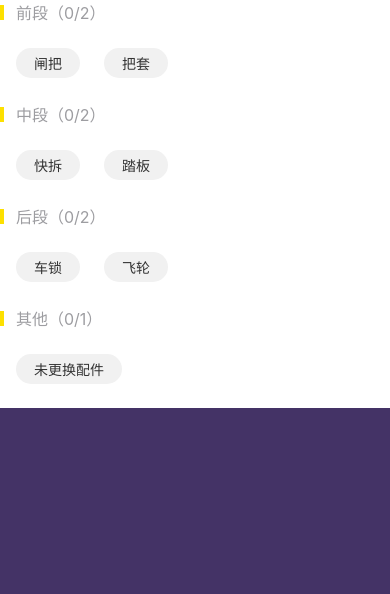
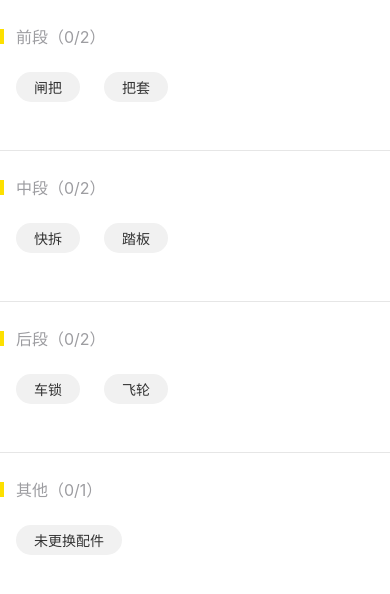
Before and after one commit to godeadasdf/withdraw_demo, a React Native app: screen / in a window 390 px wide. Shown: the top 594 px of the page. Built offline with nearby package versions, Linux system fonts and the light colour scheme.

Commit message:
完成sort

```diff
--- a/App.js
+++ b/App.js
@@ -9,6 +9,7 @@ import {
   Platform,
   StyleSheet,
   Text,
+  ScrollView,
   View
 } from 'react-native';
 import WithdrawCard from './app/components/withdrawcard';
@@ -80,29 +81,34 @@ export default class App extends Component<{}> {
 
   renderPartSelect = () => {
     this.handlePartData();
-    const parts = this.handledPartData.map((item) => {
+    const parts = this.handledPartData.map((item, index) => {
       return (
-        <PartSelection
-          name={item}
-          onItemPress={this.onItemPress}
-        />
+        <View style={{flexDirection: 'column'}}>
+          <PartSelection
+            name={item}
+            onItemPress={this.onItemPress}
+          />
+          {index == this.handledPartData.length - 1 ?
+            null :
+            <View style={styles.divideLine}/>}
+
+        </View>
       );
     });
     return (
-      <View>{parts}</View>
+      <ScrollView style={{
+        flex: 1,
+        borderRadius: 9,
+        paddingTop: 24
+      }}>
+        {parts}
+      </ScrollView>
     );
   };
 
   render() {
     return (
       <View style={styles.container}>
-        {/*<PartSelection
-          partname={[ {id: 401, partname: '前把'}, {id: 402, partname: '链条'}
-            , {id: 403, partname: '前把'}, {id: 403, partname: '前把'}, {id: 404, partname: '前把'},
-            {id: 405, partname: '前把'}, {id: 406, partname: '前把'}, {id: 407, partname: '前把'}, ]}
-          onPress={() => {
-            this.onItemPress();
-          }}*/}
         {this.renderPartSelect()}
       </View>
     );
@@ -120,7 +126,9 @@ export default class App extends Component<{}> {
   };
 
   generatePartSet = () => {
-    this.selectIds.sort((a,b)=>{return a-b});
+    this.selectIds.sort((a, b) => {
+      return a - b;
+    });
     this.selectNames = [];
     for (let i = 0, j = 0; i < this.data.length; i++) {
       if (this.selectIds[ j ] == this.data[ i ].id) {
@@ -139,6 +147,12 @@ const styles = StyleSheet.create({
     justifyContent: 'flex-start',
     flexDirection: 'column',
     alignItems: 'stretch',
-    backgroundColor: '#436',
+    backgroundColor: '#fff'
   },
+  divideLine: {
+    marginTop: 24,
+    marginBottom: 24,
+    height: 1,
+    backgroundColor: '#E6E6E6'
+  }
 });
```
